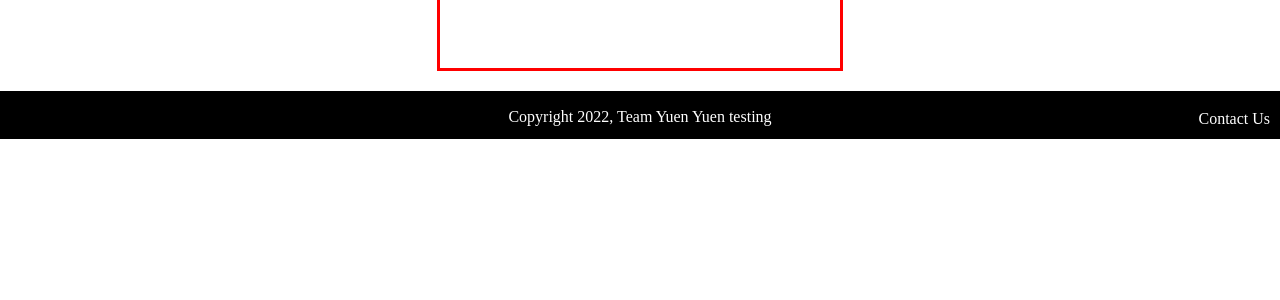
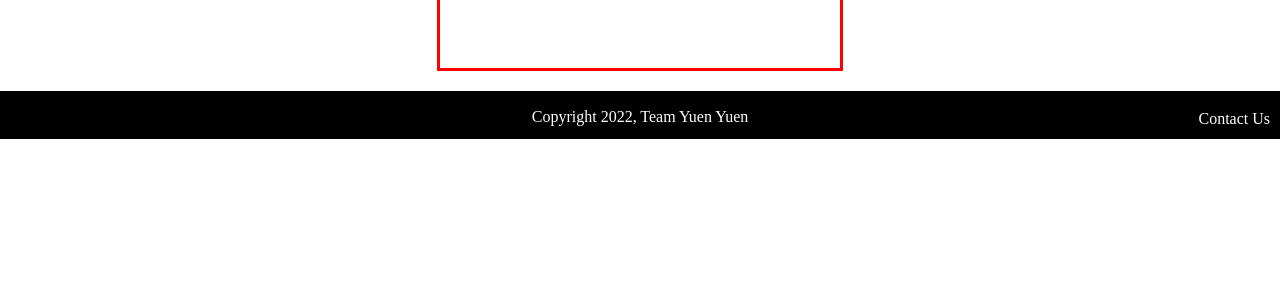
Before and after one commit to ReikoNyann/FYPJobPortal, a PHP site: page /login.php in a window 1280 px wide. Shown: the part 447-747 px from the top of the page. Run offline with PHP 8.4, Linux system fonts and the light colour scheme.

Commit message:
changes to login.php footer

```diff
--- a/login.php
+++ b/login.php
@@ -34,7 +34,7 @@
         </div>
     </main>
         <footer>
-            <p>Copyright 2022, Team Yuen Yuen testing </p>
+            <p>Copyright 2022, Team Yuen Yuen</p>
             <a href="#">Contact Us</a>
         </footer>
     </body>
```
